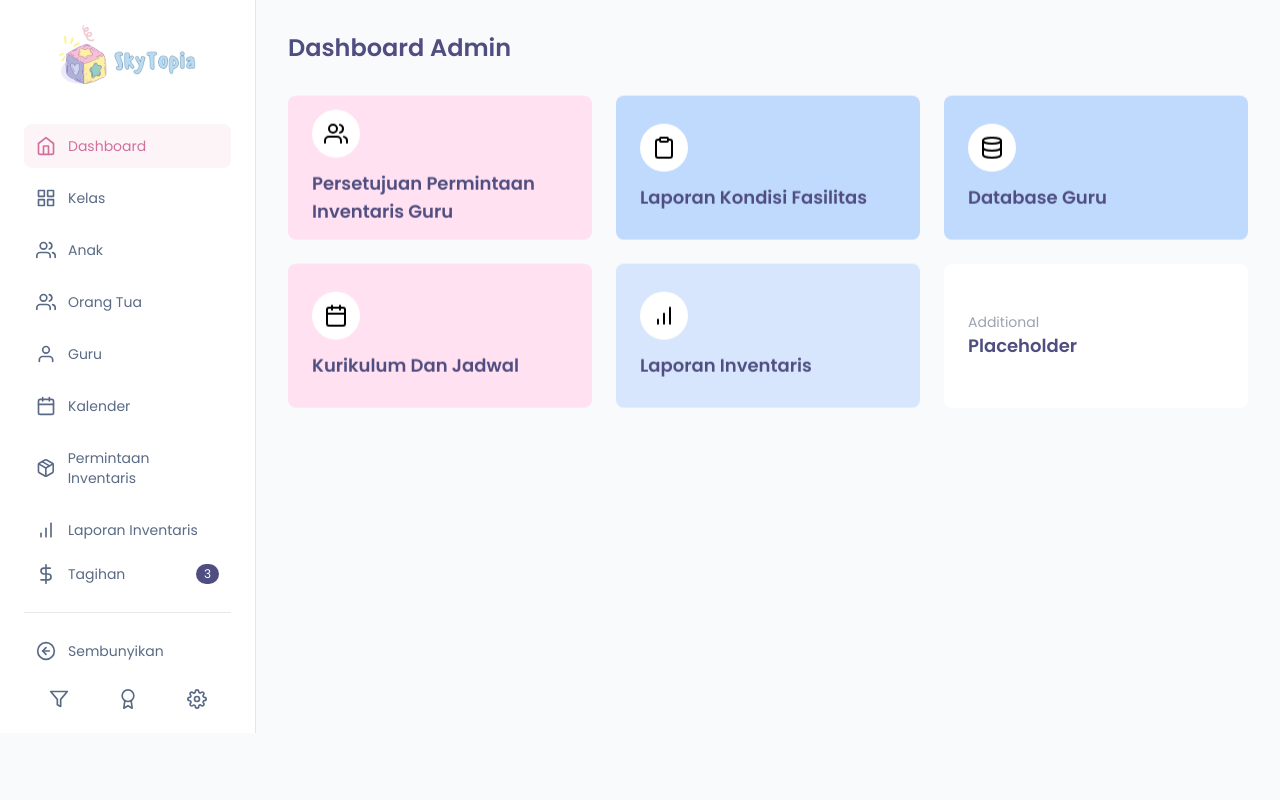
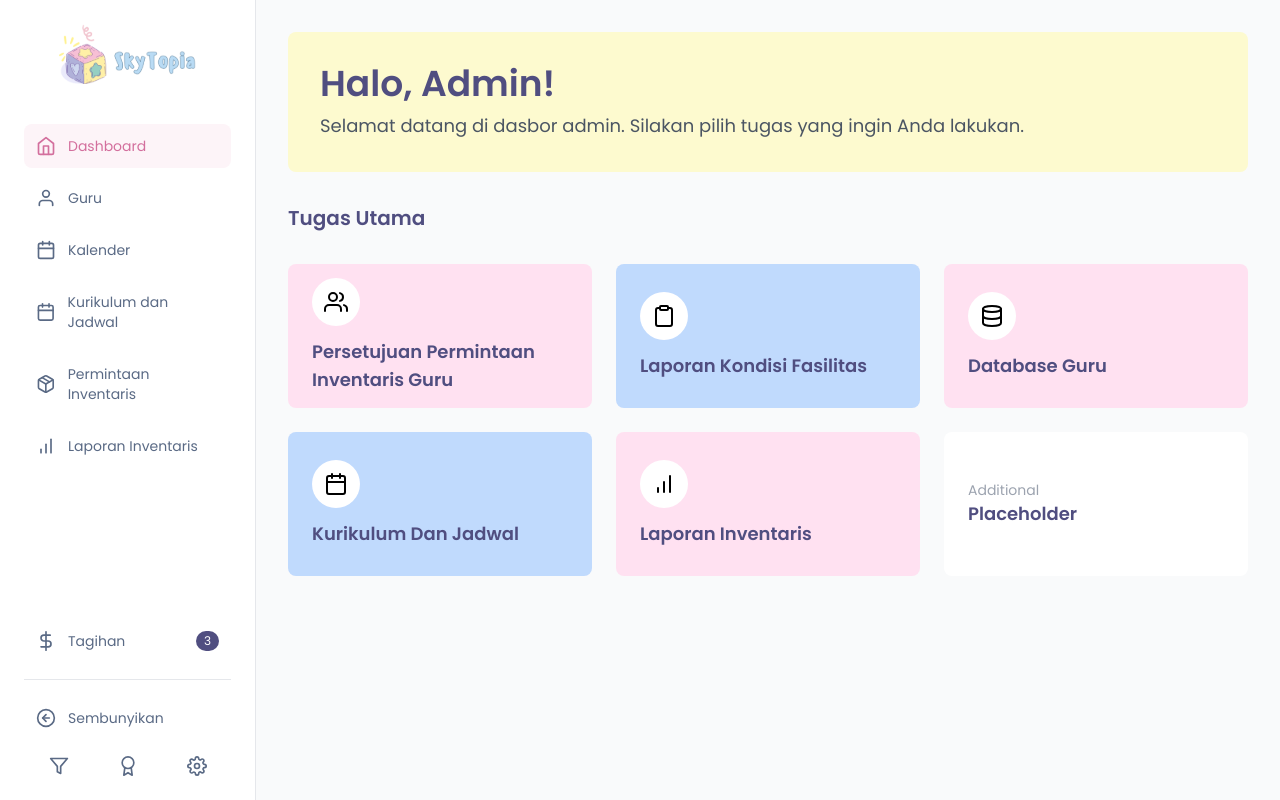
Before and after one commit to DAFFAsd/SkyTopiaFE, a Next.js app in the folder Frontend/: page /adminDashboard in a window 1280 px wide. Built offline with nearby package versions, Linux system fonts and the light colour scheme; a web font is replaced by a local one.

Commit message:
merapihkan

```diff
--- a/Frontend/src/app/adminDashboard/components/Sidebar.tsx
+++ b/Frontend/src/app/adminDashboard/components/Sidebar.tsx
@@ -23,11 +23,9 @@ import {
 // Admin sidebar mirrors the dashboard sidebar but with 'Anak' and 'Guru' removed
 const navLinks = [
     { name: 'Dashboard', href: '/adminDashboard', icon: FiHome },
-    { name: 'Kelas', href: '/adminDashboard/rooms', icon: FiGrid },
-    { name: 'Anak', href: '/adminDashboard/children', icon: FiUsers },
-    { name: 'Orang Tua', href: '/adminDashboard/parents', icon: FiUsers },
     { name: 'Guru', href: '/adminDashboard/teacher', icon: FiUser },
     { name: 'Kalender', href: '/adminDashboard/calendar', icon: FiCalendar },
+    { name: 'Kurikulum dan Jadwal', href: '/adminDashboard/curriculum', icon: FiCalendar },
     { name: 'Permintaan Inventaris', href: '/adminDashboard/requests', icon: FiPackage },
     { name: 'Laporan Inventaris', href: '/adminDashboard/inventory-reports', icon: FiBarChart },
 ];
@@ -40,7 +38,7 @@ export default function AdminSidebar({ onToggle }: { onToggle: () => void }) {
     const pathname = usePathname();
 
     return (
-    <aside className="w-64 flex-col bg-sidebar-bg p-6 border-r border-gray-200 hidden md:flex">
+    <aside className="w-64 flex-col bg-sidebar-bg p-6 border-r border-gray-200 hidden md:flex fixed h-screen">
         <div className="flex-1">
             <div className="mb-10 flex items-center justify-center">
             <Image src="/skytopia-logo.svg" alt="SkyTopia Logo" width={150} height={40} />
--- a/Frontend/src/app/adminDashboard/page.tsx
+++ b/Frontend/src/app/adminDashboard/page.tsx
@@ -4,7 +4,7 @@ import { FiUsers, FiDatabase, FiCalendar, FiClipboard, FiBarChart } from 'react-
 
 function AdminTile({ title, icon: Icon, color = 'bg-pink-100', href }: { title: string; icon: any; color?: string; href?: string }) {
 	const tile = (
-		<div className={`tile-card animate-float flex flex-col justify-center items-start space-y-3 rounded-lg p-6 ${color} h-36`}>
+		<div className={`tile-card flex flex-col justify-center items-start space-y-3 rounded-lg p-6 ${color} h-36 transition-all duration-200 hover:-translate-y-1 hover:shadow-lg active:translate-y-0 active:shadow-md`}>
 			<div className="rounded-full p-3 bg-white text-2xl">
 				<Icon className="h-6 w-6" />
 			</div>
@@ -26,8 +26,13 @@ function AdminTile({ title, icon: Icon, color = 'bg-pink-100', href }: { title:
 export default function DashboardAdminPage() {
 	return (
 		<div className="space-y-8">
-			<h2 className="text-2xl font-bold text-brand-purple">Dashboard Admin</h2>
-
+			<div className="relative rounded-lg bg-welcome-yellow p-8">
+				<h1 className="text-4xl font-bold text-brand-purple mb-2">Halo, Admin!</h1>
+				<p className="text-gray-600 text-lg">
+					Selamat datang di dasbor admin. Silakan pilih tugas yang ingin Anda lakukan.
+				</p>
+			</div>
+<h3 className="text-xl font-bold text-brand-purple mb-4">Tugas Utama</h3>
 			<div className="grid grid-cols-1 gap-6 sm:grid-cols-2 lg:grid-cols-3">
 				<div>
 					<AdminTile
@@ -51,7 +56,7 @@ export default function DashboardAdminPage() {
 					<AdminTile
 						title="Database Guru"
 						icon={FiDatabase}
-						color="bg-stat-blue-bg/50"
+						color="bg-stat-pink-bg"
 						href="/adminDashboard/database"
 					/>
 				</div>
@@ -60,7 +65,7 @@ export default function DashboardAdminPage() {
 					<AdminTile
 						title="Kurikulum Dan Jadwal"
 						icon={FiCalendar}
-						color="bg-stat-pink-bg"
+						color="bg-stat-blue-bg/50"
 						href="/adminDashboard/curriculum"
 					/>
 				</div>
@@ -69,7 +74,7 @@ export default function DashboardAdminPage() {
 					<AdminTile
 						title="Laporan Inventaris"
 						icon={FiBarChart}
-						color="bg-stat-blue-bg/30"
+						color="bg-stat-pink-bg"
 						href="/adminDashboard/inventory-reports"
 					/>
 				</div>
--- a/Frontend/src/app/parentDashboard/components/Sidebar.tsx
+++ b/Frontend/src/app/parentDashboard/components/Sidebar.tsx
@@ -34,7 +34,7 @@ import {
     const pathname = usePathname();
 
     return (
-        <aside className="w-64 flex-col bg-sidebar-bg p-6 border-r border-gray-200 hidden md:flex">
+    <aside className="w-64 flex-col bg-sidebar-bg p-6 border-r border-gray-200 hidden md:flex fixed h-screen">
         <div className="flex-1">
             <div className="mb-10 flex items-center justify-center">
             <Image src="/skytopia-logo.svg" alt="SkyTopia Logo" width={150} height={40} />
--- a/Frontend/src/app/teacherDashboard/components/Sidebar.tsx
+++ b/Frontend/src/app/teacherDashboard/components/Sidebar.tsx
@@ -19,7 +19,7 @@ import {
 
     // === NAVIGASI KHUSUS TEACHER ===
     const navLinks = [
-    { name: 'Dasbor', href: '/teacherDashboard', icon: FiHome },
+    { name: 'Dashboard', href: '/teacherDashboard', icon: FiHome },
     { name: 'Buat Laporan Harian', href: '/teacherDashboard/daily-report', icon: FiClipboard },
     { name: 'Buat Laporan Semester', href: '/teacherDashboard/semester-report', icon: FiBookOpen },
     { name: 'Absensi', href: '/teacherDashboard/attendance', icon: FiCheckSquare },
@@ -36,7 +36,7 @@ import {
     const pathname = usePathname();
 
     return (
-        <aside className="w-64 flex-col bg-sidebar-bg p-6 border-r border-gray-200 hidden md:flex">
+    <aside className="w-64 flex-col bg-sidebar-bg p-6 border-r border-gray-200 hidden md:flex fixed h-screen">
         <div className="flex-1">
             <div className="mb-10 flex items-center justify-center">
             <Image src="/skytopia-logo.svg" alt="SkyTopia Logo" width={150} height={40} />
```
